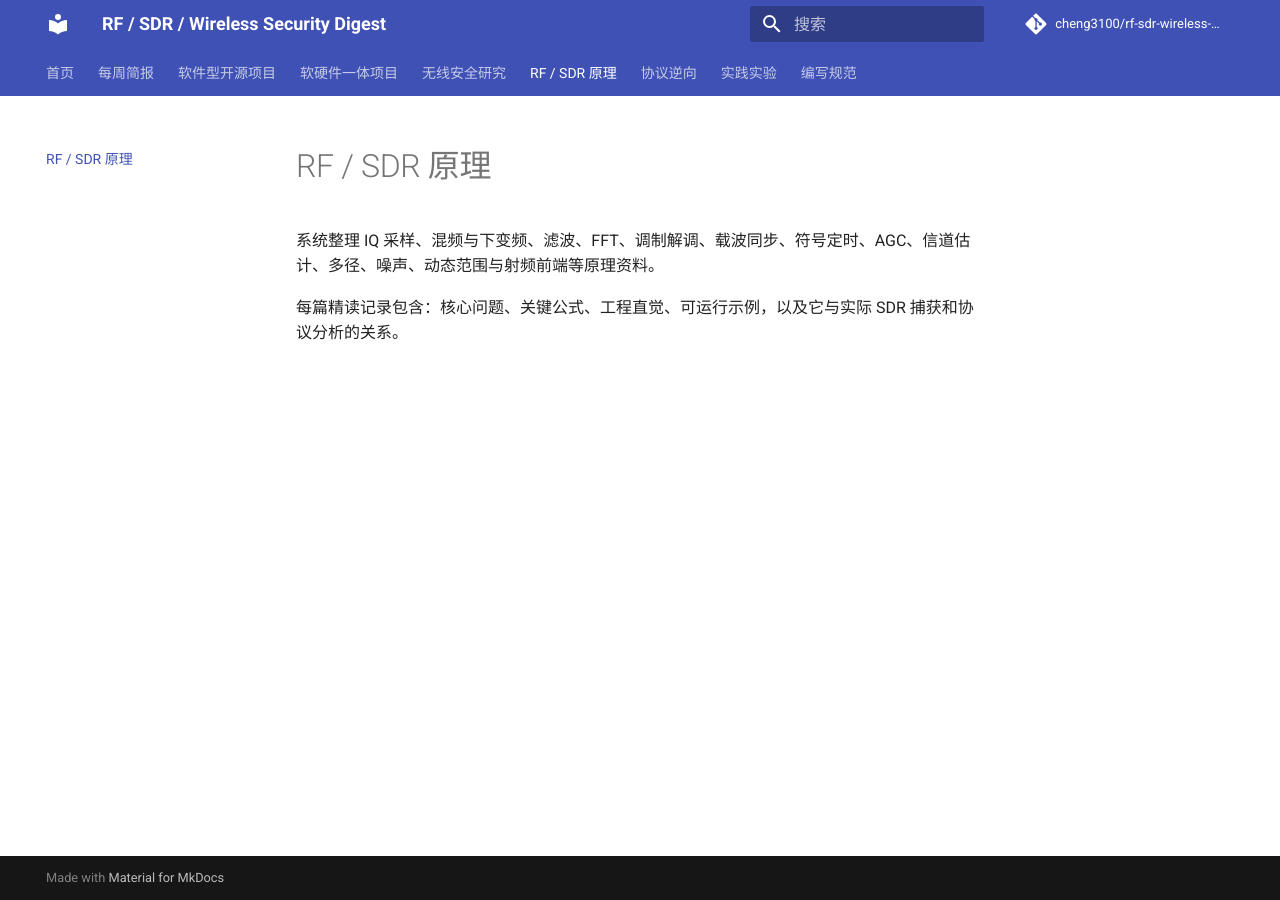
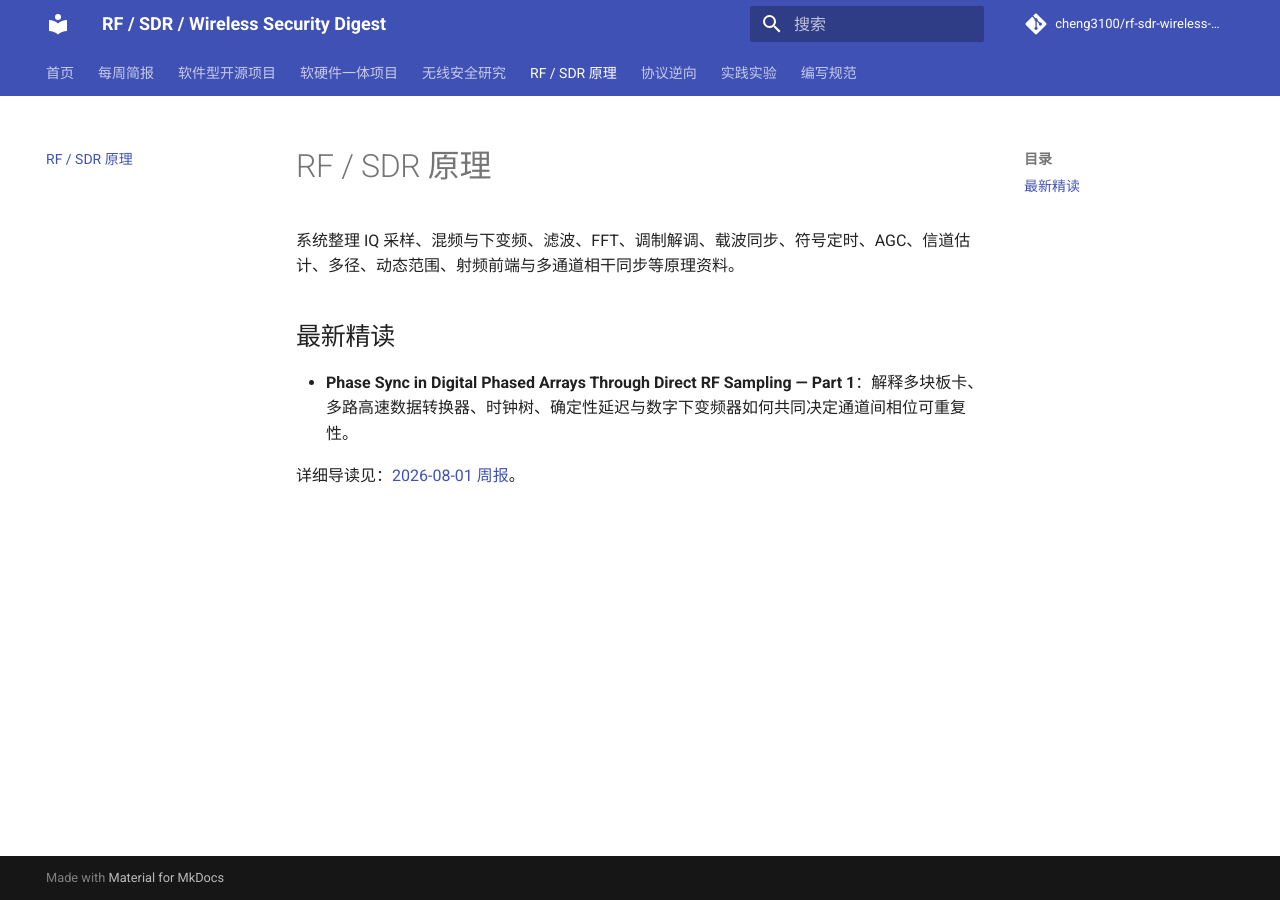
Before and after one commit to cheng3100/rf-sdr-wireless-security-digest, an MkDocs documentation site: the page built from docs/rf-sdr-fundamentals/index.md, in a window 1280 px wide. Built offline with MkDocs 1.6.1 and Material for MkDocs 9.7.7, drawn with Linux system fonts in a browser that asks for light colours; comment, search, counter and statistics services are not loaded.

Commit message:
Add latest RF fundamentals reading highlight

```diff
--- a/docs/rf-sdr-fundamentals/index.md
+++ b/docs/rf-sdr-fundamentals/index.md
@@ -1,5 +1,9 @@
 # RF / SDR 原理
 
-系统整理 IQ 采样、混频与下变频、滤波、FFT、调制解调、载波同步、符号定时、AGC、信道估计、多径、噪声、动态范围与射频前端等原理资料。
+系统整理 IQ 采样、混频与下变频、滤波、FFT、调制解调、载波同步、符号定时、AGC、信道估计、多径、动态范围、射频前端与多通道相干同步等原理资料。
 
-每篇精读记录包含：核心问题、关键公式、工程直觉、可运行示例，以及它与实际 SDR 捕获和协议分析的关系。
+## 最新精读
+
+- **Phase Sync in Digital Phased Arrays Through Direct RF Sampling — Part 1**：解释多块板卡、多路高速数据转换器、时钟树、确定性延迟与数字下变频器如何共同决定通道间相位可重复性。
+
+详细导读见：[2026-08-01 周报](../weekly/2026-08-01.md)。
```
